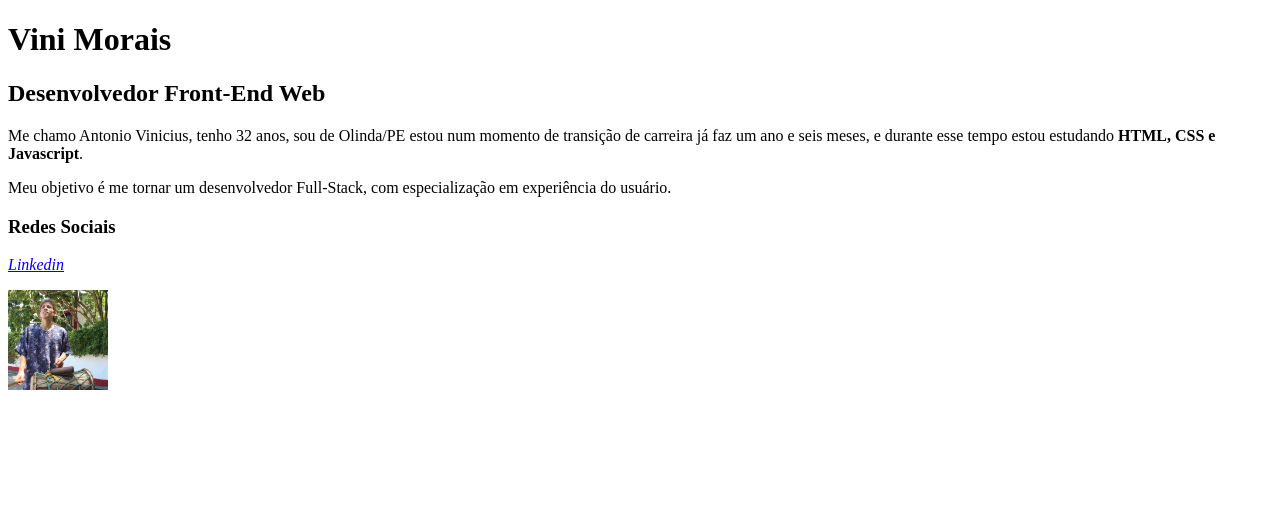
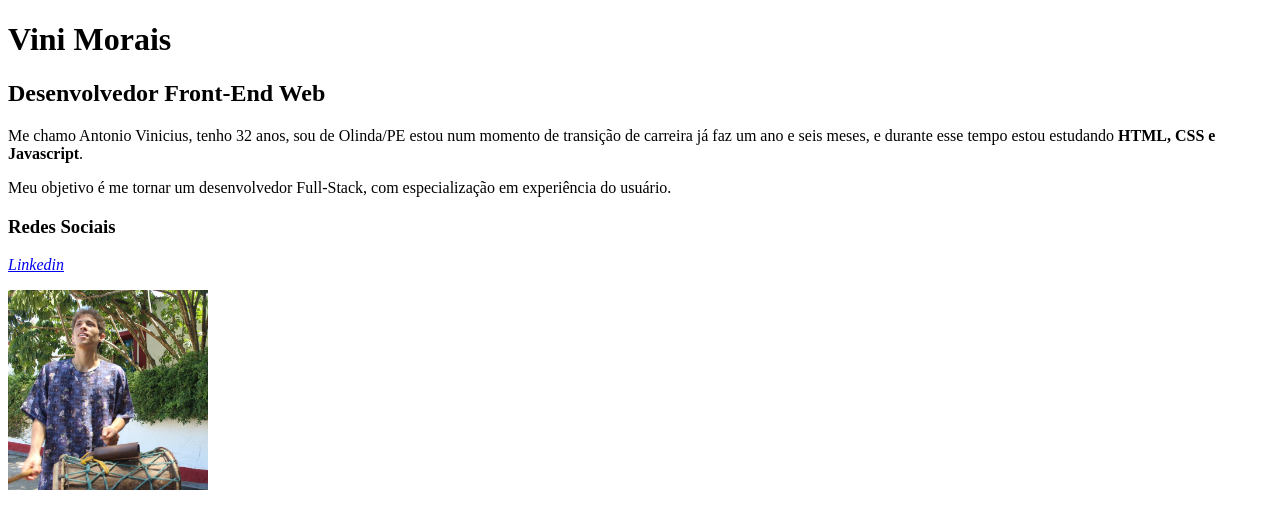
Before and after one commit to antoniomorais91/ada-front--01, a plain HTML site: page index.html in a window 1280 px wide. Drawn offline with Linux system fonts and the light colour scheme.

Commit message:
Terceiro Commit

```diff
--- a/index.html
+++ b/index.html
@@ -18,7 +18,7 @@
     <div>
         <h3>Redes Sociais</h3>
         <p><i><a href="https://www.linkedin.com/in/antonio-vinicius-morais/">Linkedin</a></i></p>
-        <img src="/vini.jpg" alt="Foto Vini Linkedin" width="100px">
+        <img src="/vini.jpg" alt="Foto Vini Linkedin" width="200px">
     </div>
 </body>
 </html>
```
